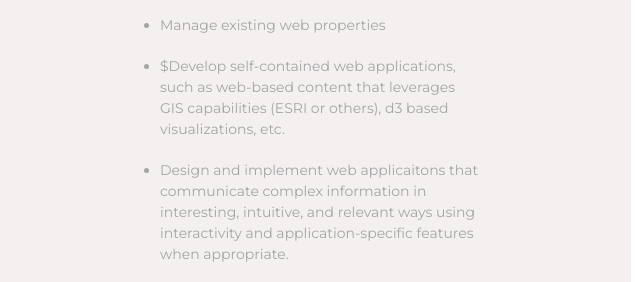
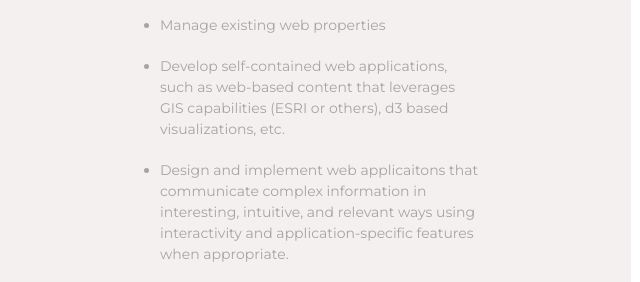
Before and after one commit to cody1213/cody1213.github.io, a plain HTML site: page experience.html in a window 1280 px wide. Shown: the part 466-748 px from the top of the page, 608-1248 px from the left. Drawn offline with Linux system fonts and the light colour scheme; some packages are replaced by stand-ins of ours; a script that the page names is missing.

Commit message:
typo fix

```diff
--- a/experience.html
+++ b/experience.html
@@ -122,7 +122,7 @@
 								<div class="exp_text">
 									<ul>
                                         <li>Manage existing web properties</li>
-                                        <li>$Develop self-contained web applications, such as web-based content that leverages GIS capabilities (ESRI or others), d3 based visualizations, etc.
+                                        <li>Develop self-contained web applications, such as web-based content that leverages GIS capabilities (ESRI or others), d3 based visualizations, etc.
                                             <li>Design and implement web applicaitons that communicate complex information in interesting, intuitive, and relevant ways using interactivity and application-specific features when appropriate.</li>
                                             <li>Design ongoing tools and methods for conducting data analysis, analytics, and formative evaluations.</li>
                                             <li>Ensure high-quality graphic standards and brand consistency.</li>
```
